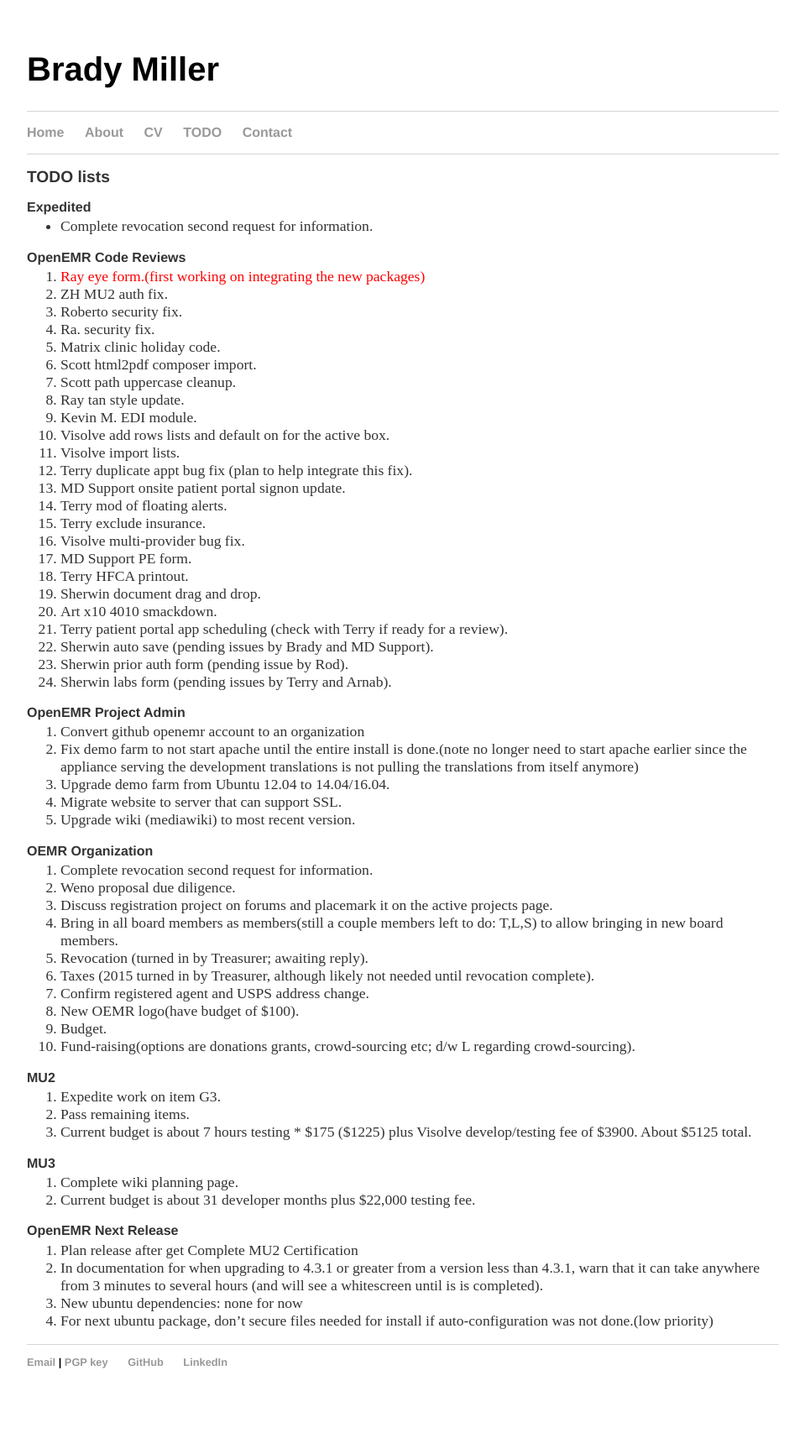
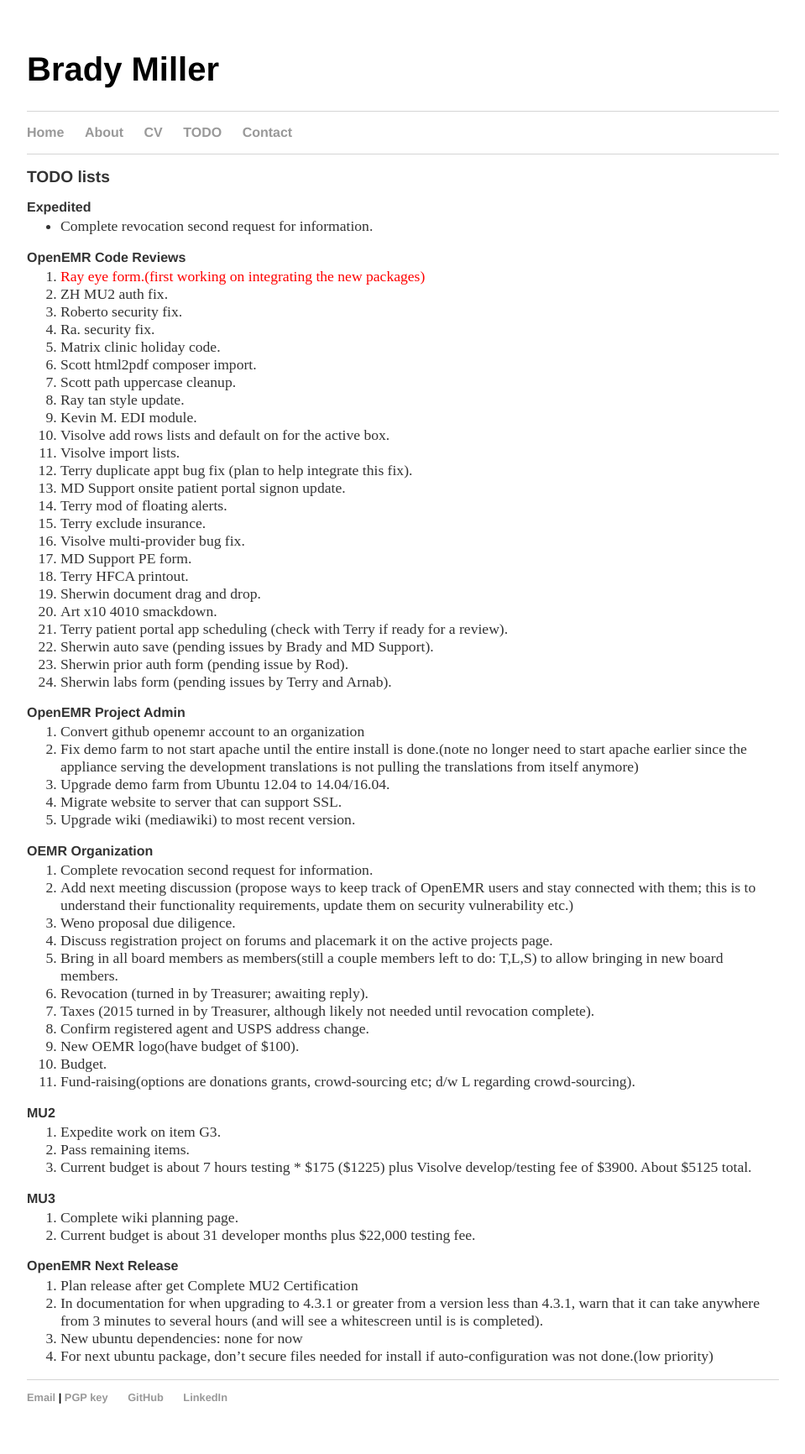
Before and after one commit to bradymiller/bradymiller.github.io, a Jekyll site: the page built from todo/index.md, in a window 1280 px wide. Shown: the whole page at 84% size, without its empty margins (160-1119 px from the left). Built offline with Jekyll 4.4.1, drawn with Linux system fonts in a browser that asks for light colours; before the commit the page ends 1690 px from its top, so only the background shows below that.

Commit message:
Update todo list

```diff
--- a/todo/index.md
+++ b/todo/index.md
@@ -41,6 +41,8 @@
 
 ### OEMR Organization
 1. Complete revocation second request for information.
+1. Add next meeting discussion (propose ways to keep track of OpenEMR users and stay connected with them;
+this is to understand their functionality requirements, update them on security vulnerability etc.)
 1. Weno proposal due diligence.
 1. Discuss registration project on forums and placemark it on the active projects page.
 1. Bring in all board members as members(still a couple members left to do: T,L,S) to allow bringing in new board members.
```
